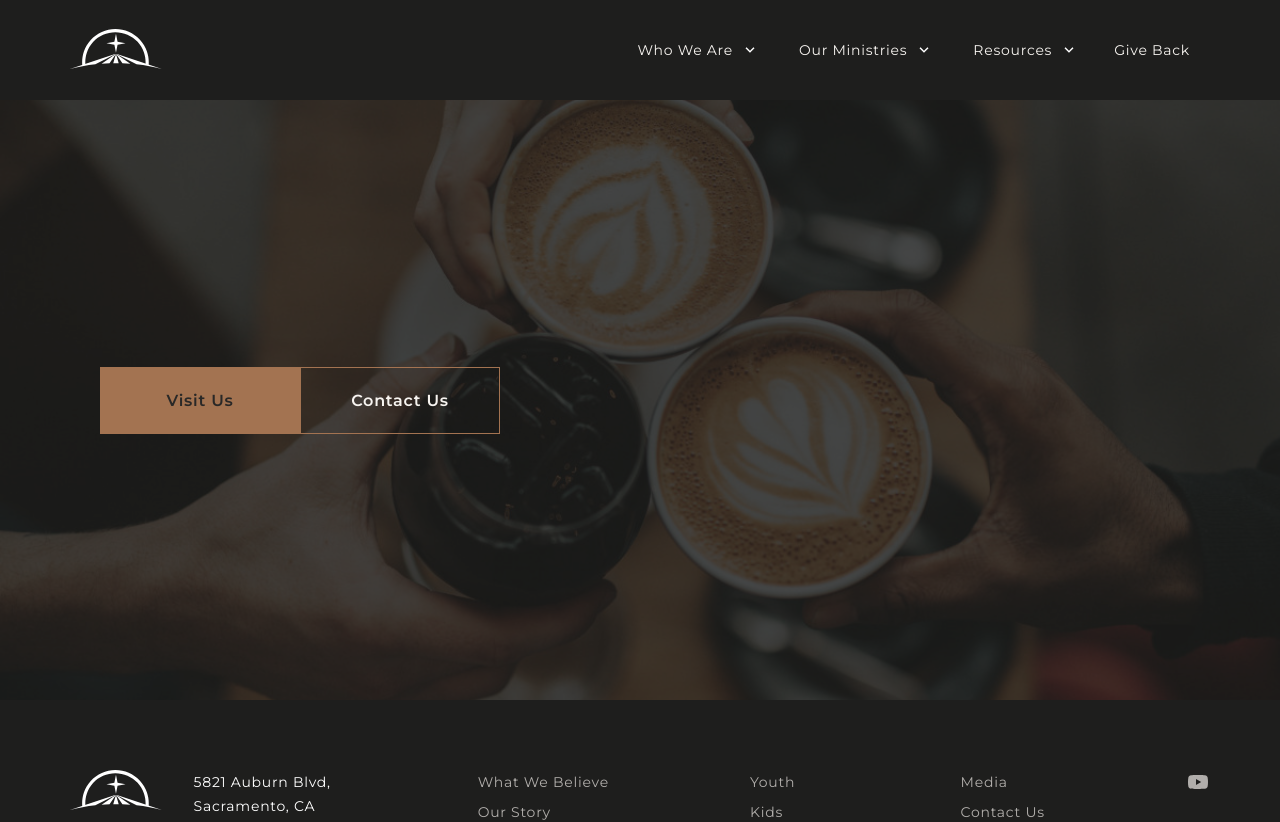
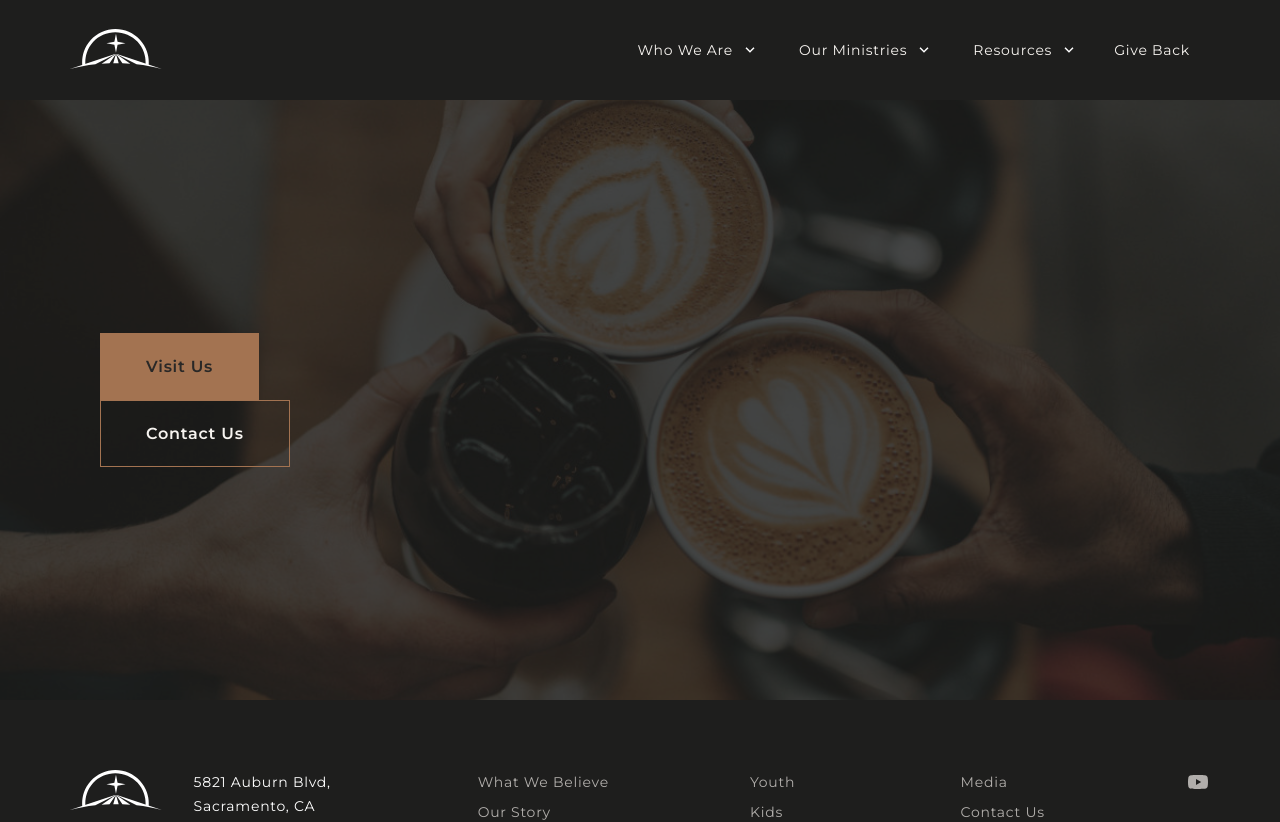
Before and after one commit to GTCAG/new-gtc, a React (Create React App) app: page /test in a window 1280 px wide. Shown: the top 822 px of the page. Built offline with nearby package versions, Linux system fonts and the light colour scheme.

Commit message:
finishing touches for initial release

```diff
--- a/src/components/atoms/MapView.tsx
+++ b/src/components/atoms/MapView.tsx
@@ -131,6 +131,12 @@ const MapView: React.FC = () => {
   const createGoogleMap = () => {
     // @ts-ignore
     const map = new window.google.maps.Map(mapRef.current, mapOptions);
+    // @ts-ignore
+    new window.google.maps.Marker({
+      position: location,
+      map,
+      title: "Grace Trinity Church Assemblies of God",
+    });
     return map;
   };
   // TODO add loading circle for maps?
--- a/src/components/input/Button.tsx
+++ b/src/components/input/Button.tsx
@@ -10,7 +10,14 @@ interface ButtonProps {
 }
 
 const Root = styled.button<ButtonProps>`
-  width: ${(props) => props.width || "200px"};
+  // width: ${(props) => props.width || "200px"};
+  padding: 0 45px;
+
+  display: flex;
+  justify-content: center;
+  align-items: center;
+
+  text-decoration: none;
   height: 67px;
   box-sizing: border-box;
 
--- /dev/null
+++ b/src/components/input/NormalButton.tsx
@@ -0,0 +1,49 @@
+import React from "react";
+import styled, { CSSProperties } from "styled-components";
+
+interface NormalButtonProps {
+  children: any;
+  href?: string;
+  width?: string;
+  height?: string;
+  style?: CSSProperties;
+}
+
+const Root = styled.div<NormalButtonProps>`
+  padding: 20px 40px;
+  display: flex;
+  justify-content: center;
+  align-items: center;
+
+  outline: none;
+  border: none;
+  background-color: ${({ theme }) => theme.colors.cta.default};
+  color: ${({ theme }) => theme.colors.accent.default};
+
+  ${({ theme }) => theme.fonts.text};
+  font-weight: 500;
+  font-size: 16.5px;
+
+  cursor: pointer;
+  text-decoration: none;
+  transition: all 0.2s ease;
+  &:hover {
+    background-color: ${({ theme }) => theme.colors.primary.dark};
+  }
+`;
+
+const Container = styled.div<NormalButtonProps>`
+  width: ${({ width }) => width || "100%"};
+`;
+
+const NormalButton: React.FC<NormalButtonProps> = (props) => {
+  return (
+    <Container {...props}>
+      <Root as={props.href ? "a" : "button"} {...props}>
+        {props.children}
+      </Root>
+    </Container>
+  );
+};
+
+export default NormalButton;
--- a/src/components/pages/HomePage.tsx
+++ b/src/components/pages/HomePage.tsx
@@ -10,6 +10,7 @@ import { useHistory } from "react-router-dom";
 import SlideUp from "../animation-containers/SlideUp";
 import PageSection from "../atoms/PageSection";
 import MapView from "../atoms/MapView";
+import NormalButton from "../input/NormalButton";
 
 interface HomePageProps {
   theme?: DefaultTheme;
@@ -133,7 +134,9 @@ const HomePage: React.FC<HomePageProps> = ({ theme, onLoaded }) => {
               </SlideUp>
               <CTAButtons>
                 <SlideUp delay="1s">
-                  <Button>Visit Us</Button>
+                  <Button href="https://www.google.com/maps/place/Grace+Trinity+Church/@38.6722806,-121.3308039,19z/data=!4m12!1m6!3m5!1s0x0:0x9f3daf42aa68e42f!2sGrace+Trinity+Church!8m2!3d38.6722971!4d-121.3305286!3m4!1s0x0:0x9f3daf42aa68e42f!8m2!3d38.6722971!4d-121.3305286?hl=en-US">
+                    Visit Us
+                  </Button>
                 </SlideUp>
                 <SlideUp delay="1.1s">
                   <Button
@@ -179,6 +182,9 @@ const HomePage: React.FC<HomePageProps> = ({ theme, onLoaded }) => {
           Come visit us in our building
         </Text>
         <MapView />
+        <NormalButton href="https://www.google.com/maps/place/Grace+Trinity+Church/@38.6722806,-121.3308039,19z/data=!4m12!1m6!3m5!1s0x0:0x9f3daf42aa68e42f!2sGrace+Trinity+Church!8m2!3d38.6722971!4d-121.3305286!3m4!1s0x0:0x9f3daf42aa68e42f!8m2!3d38.6722971!4d-121.3305286?hl=en-US">
+          View on Maps
+        </NormalButton>
       </PageSection>
     </Root>
   );
```
Also changed, not shown: src/components/atoms/LocationPin.tsx (deleted, +0 -24 lines), src/components/atoms/pin.css (deleted, +0 -15 lines).
